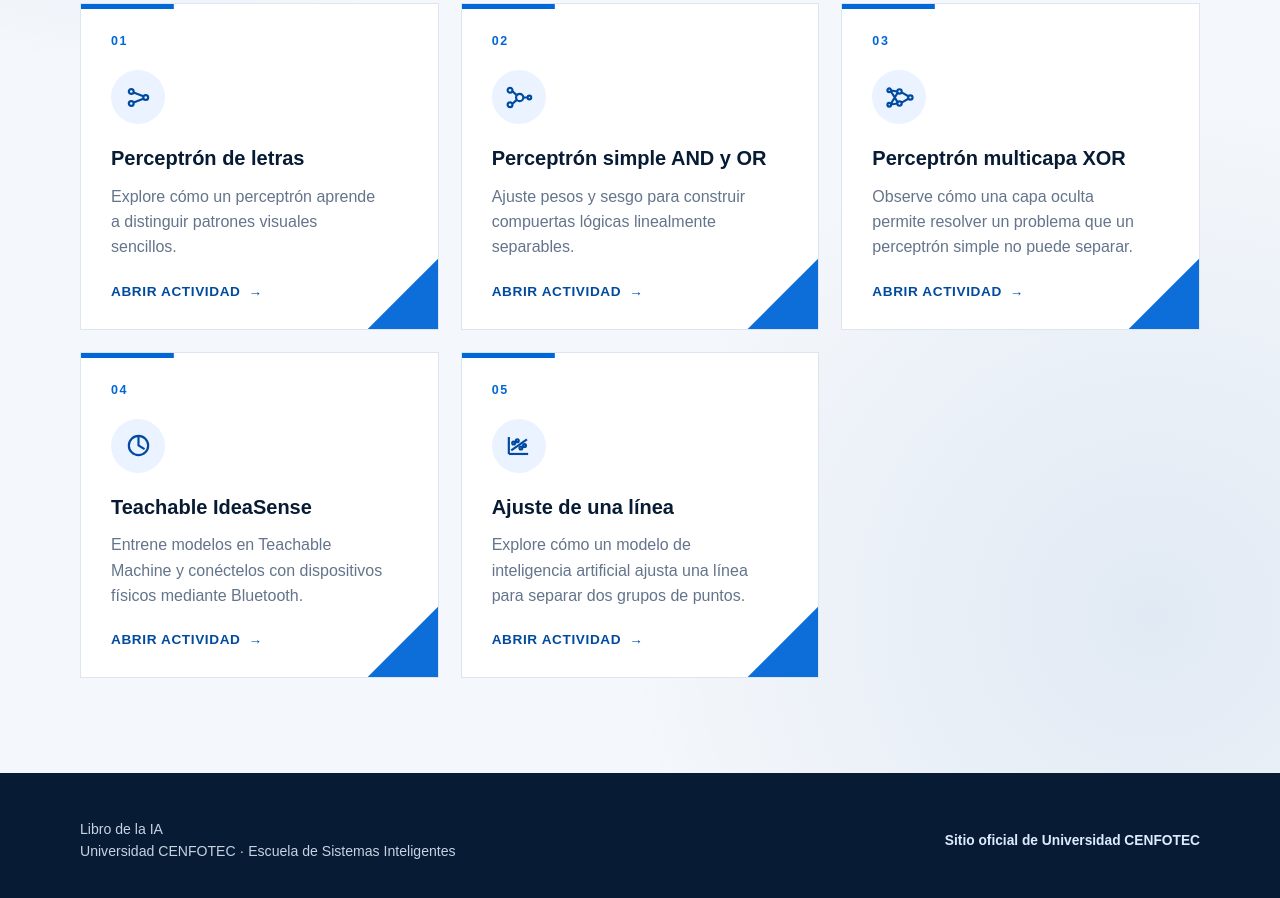
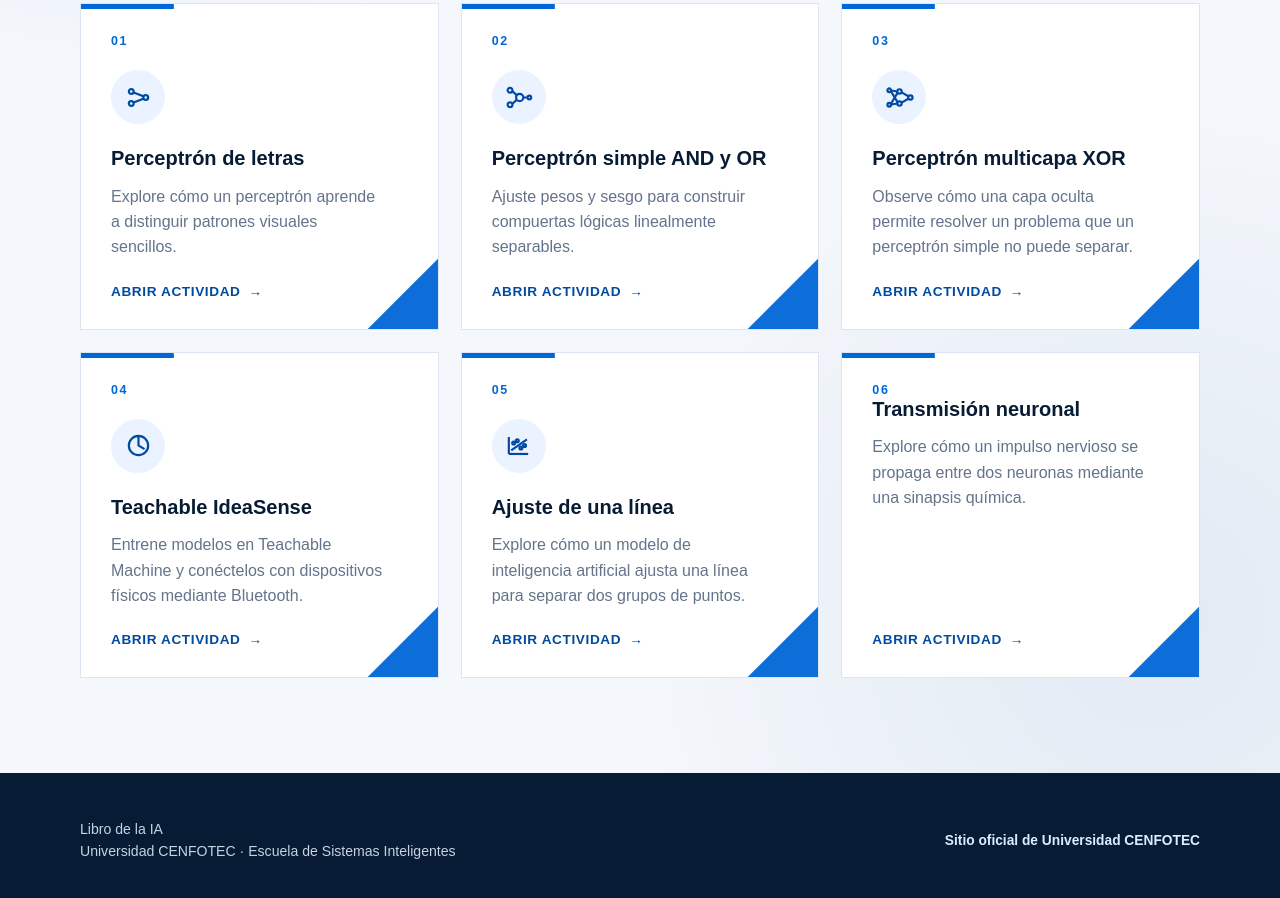
Before and after one commit to Universidad-Cenfotec/Libro-de-la-IA, a plain HTML site: page docs/index.html in a window 1280 px wide. Shown: the part 715-1613 px from the top of the page. Drawn offline with Linux system fonts and the light colour scheme.

Commit message:
Update index.html

```diff
--- a/docs/index.html
+++ b/docs/index.html
@@ -645,7 +645,20 @@
     </span>
 </a>
 
+<a class="resource-card" href="neuronas/index.html">
+    <span class="card-number">06</span>
 
+    <h3>Transmisión neuronal</h3>
+
+    <p>
+        Explore cómo un impulso nervioso se propaga entre dos neuronas
+        mediante una sinapsis química.
+    </p>
+
+    <span class="card-link">
+        Abrir actividad <span aria-hidden="true">→</span>
+    </span>
+</a>
 
 
                 <!-- Futuras aplicaciones
```
